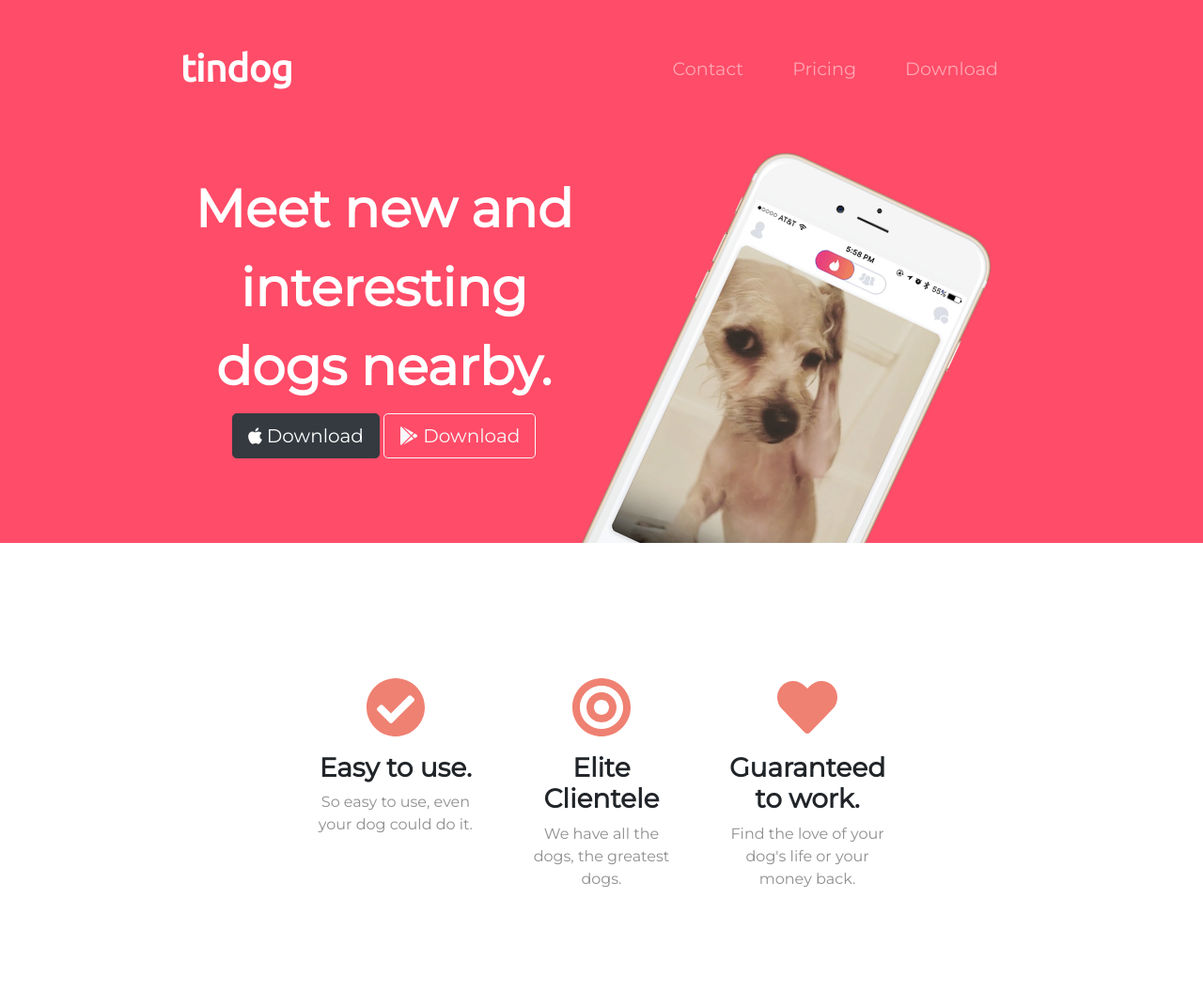
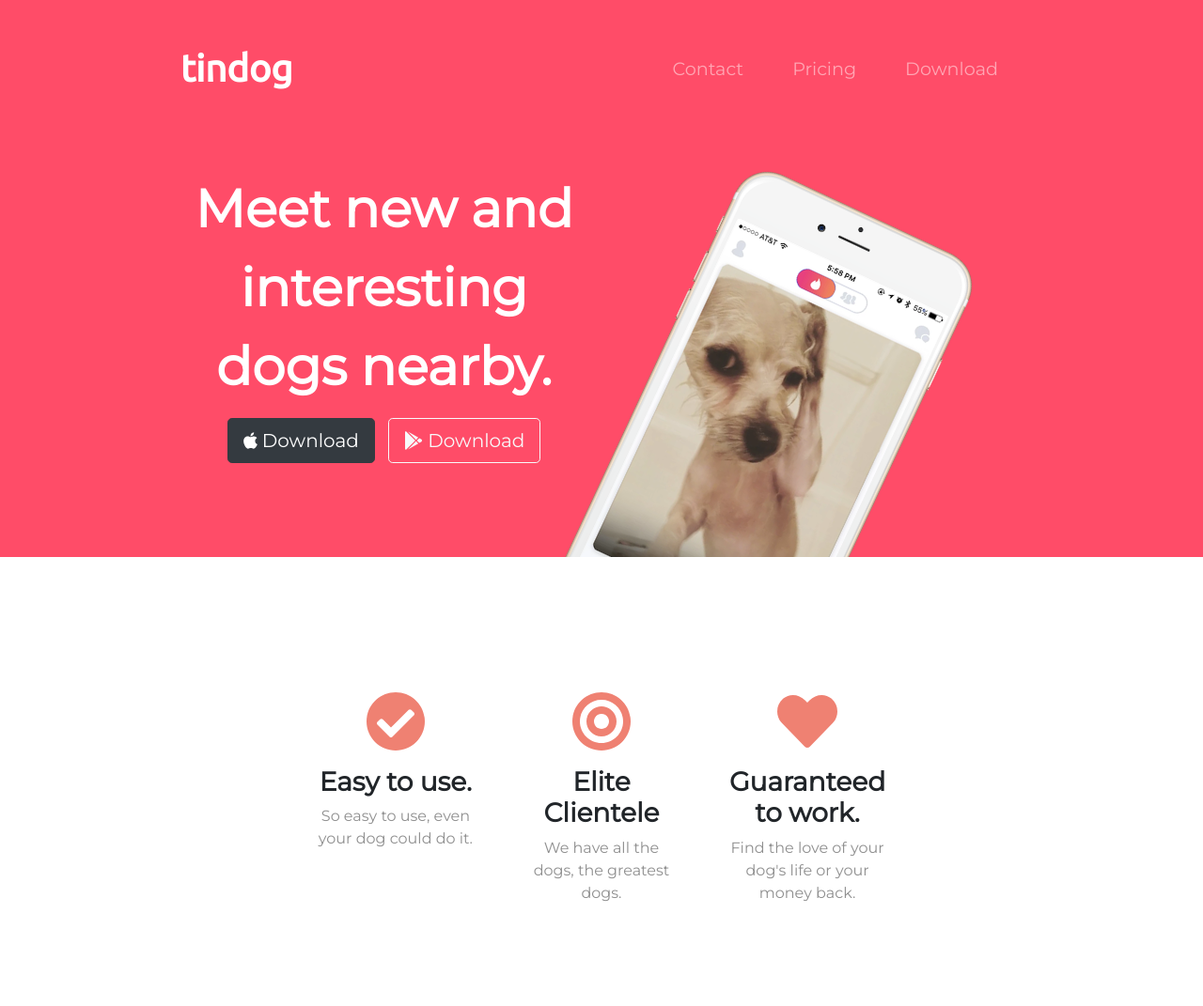
Before and after one commit to apurv14jha/tindog, a plain HTML site: page index.html in a window 1280 px wide. Shown: the top 1071 px of the page at 94% size. Drawn offline with nearby package versions, Linux system fonts and the light colour scheme.

Commit message:
added margins

```diff
--- a/css/styles.css
+++ b/css/styles.css
@@ -59,8 +59,9 @@
 
 /* Download buttons */
 
-.download-buttons {
-  margin: 5% 3% 5% 0;
+.download-button {
+  margin: 5px;
+  margin-bottom: 10px;
 }
 
 /* Title image */
@@ -68,7 +69,7 @@
 .title-image {
   width: 60%;
   transform: rotate(25deg);
-
+  margin: 20px;
   position: absolute;
   right: 30%;
 }
```
